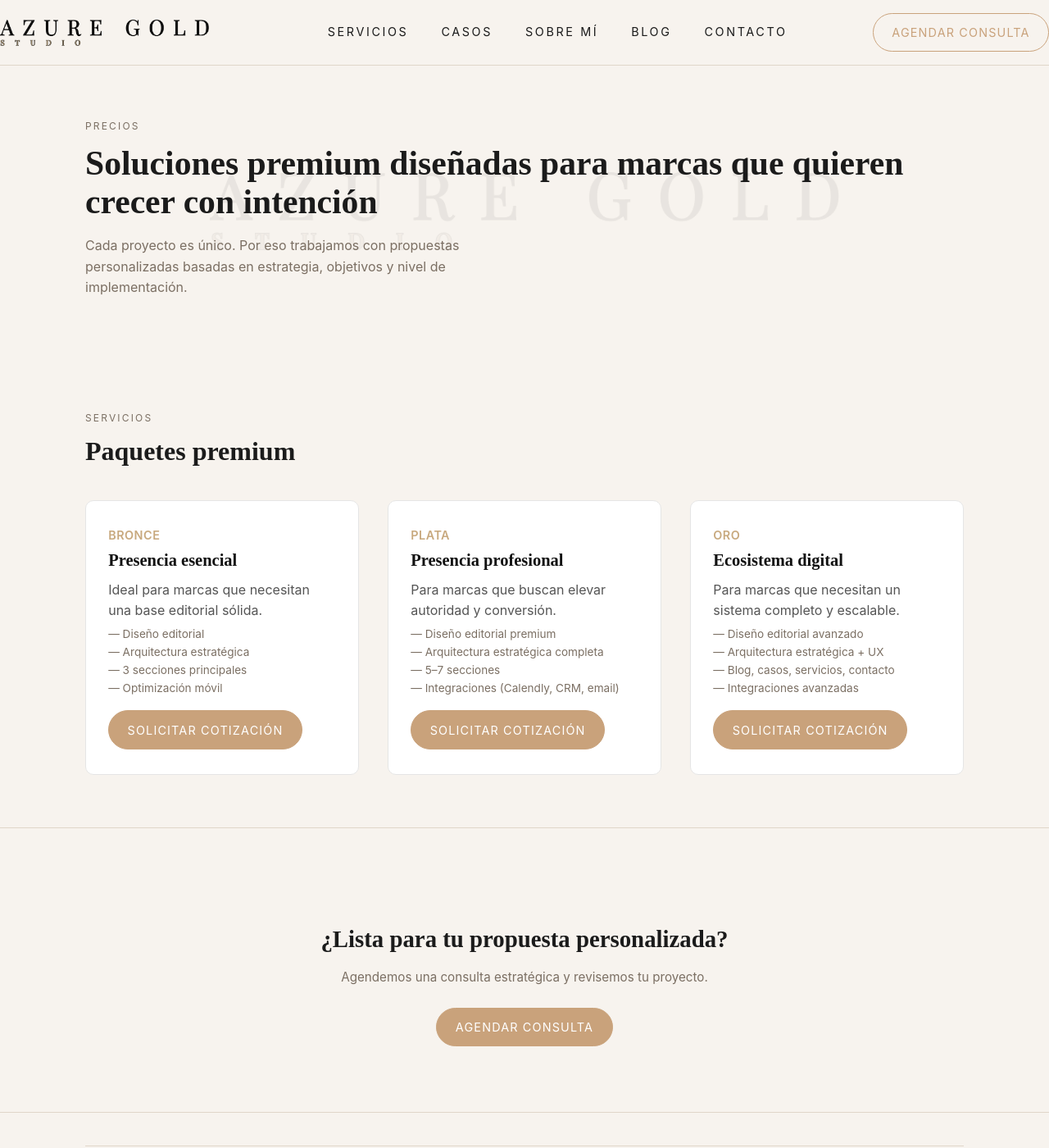
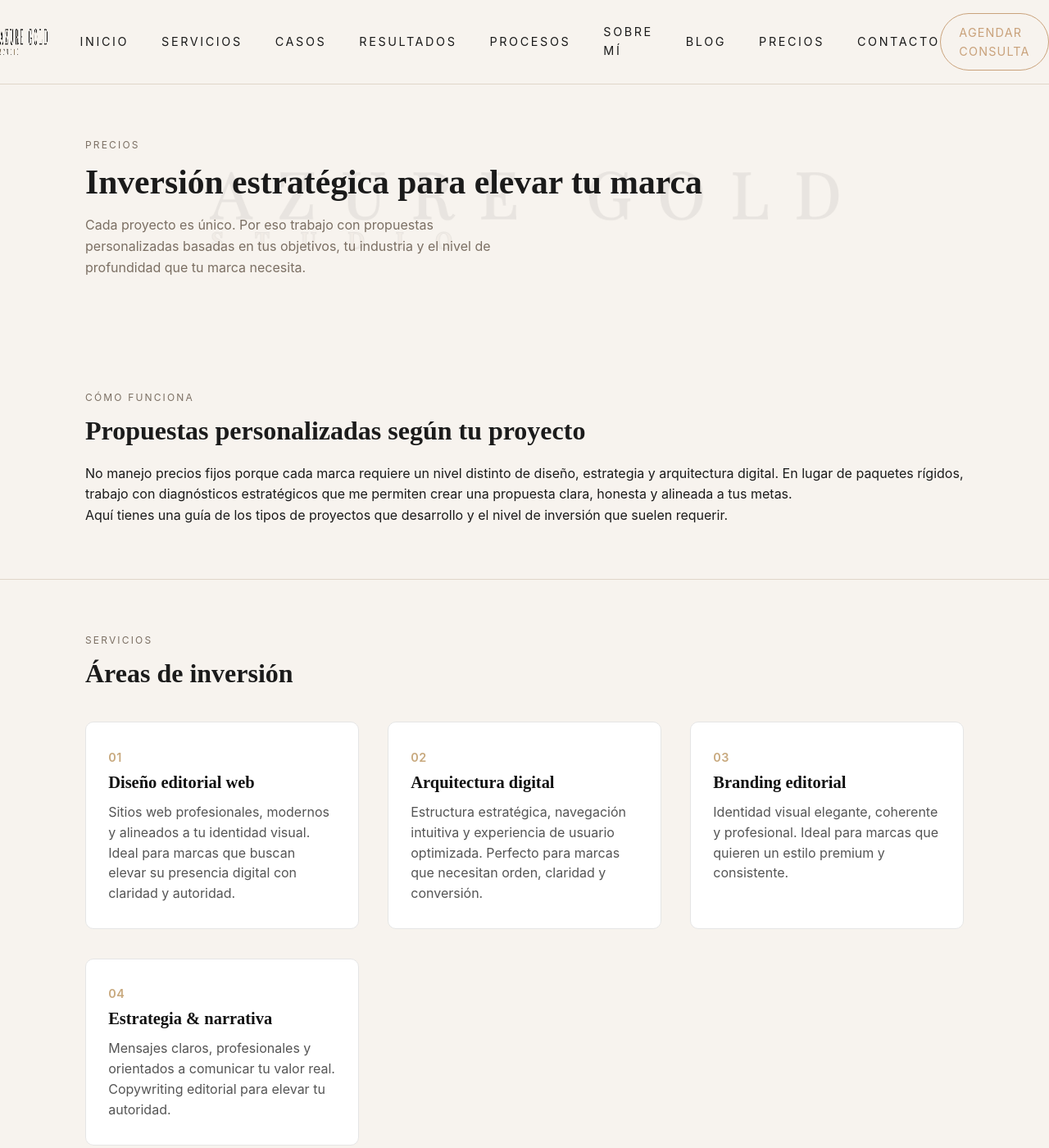
Before and after one commit to jcynay0206/mi_portfolio, a Jekyll site: the page precios/index.html, which Jekyll copies as it is, in a window 1280 px wide and 1400 px high. Shown: the whole window at 82% size. Built offline with Jekyll 4.4.1, drawn with Linux system fonts in a browser that asks for light colours; some of the changed text lies outside the part shown.

Commit message:
Update index.html

```diff
--- a/precios/index.html
+++ b/precios/index.html
@@ -21,10 +21,14 @@
     </a>
 
     <div class="menu-links">
+      <a href="/">Inicio</a>
       <a href="/servicios/">Servicios</a>
       <a href="/casos/">Casos</a>
+      <a href="/resultados/">Resultados</a>
+      <a href="/procesos/">Procesos</a>
       <a href="/sobre-mi/">Sobre mí</a>
       <a href="/blog/">Blog</a>
+      <a href="/precios/">Precios</a>
       <a href="/contacto/">Contacto</a>
     </div>
 
@@ -36,73 +40,88 @@
 <header class="hero hero-watermark fade-in">
   <div class="wrapper">
     <div class="hero-eyebrow">Precios</div>
-    <h1 class="hero-title">Soluciones premium diseñadas para marcas que quieren crecer con intención</h1>
+    <h1 class="hero-title">Inversión estratégica para elevar tu marca</h1>
     <p class="hero-subtitle">
-      Cada proyecto es único. Por eso trabajamos con propuestas personalizadas basadas en estrategia, objetivos y nivel de implementación.
+      Cada proyecto es único. Por eso trabajo con propuestas personalizadas basadas en tus objetivos, tu industria y el nivel de profundidad que tu marca necesita.
     </p>
   </div>
 </header>
 
-<!-- TARJETAS DE PRECIOS -->
+<!-- INTRO -->
+<section>
+  <div class="wrapper">
+    <div class="section-label">Cómo funciona</div>
+    <h2 class="section-title fade-up delay-1">Propuestas personalizadas según tu proyecto</h2>
+
+    <p class="fade-up delay-2">
+      No manejo precios fijos porque cada marca requiere un nivel distinto de diseño, estrategia y arquitectura digital.
+      En lugar de paquetes rígidos, trabajo con diagnósticos estratégicos que me permiten crear una propuesta clara, honesta y alineada a tus metas.
+    </p>
+
+    <p class="fade-up delay-3">
+      Aquí tienes una guía de los tipos de proyectos que desarrollo y el nivel de inversión que suelen requerir.
+    </p>
+  </div>
+</section>
+
+<!-- TARJETAS DE SERVICIOS -->
 <section>
   <div class="wrapper">
     <div class="section-label">Servicios</div>
-    <h2 class="section-title fade-up delay-1">Paquetes premium</h2>
+    <h2 class="section-title fade-up delay-1">Áreas de inversión</h2>
 
-    <div class="cards-3" style="margin-top: 2.5rem;">
+    <div class="cards-grid fade-up delay-2" style="margin-top: 2.5rem;">
 
-      <!-- BRONCE -->
-      <article class="card fade-up delay-1">
-        <div class="card-label">Bronce</div>
-        <h3 class="card-title">Presencia esencial</h3>
-        <p class="card-text">Ideal para marcas que necesitan una base editorial sólida.</p>
-        <ul class="card-list">
-          <li>Diseño editorial</li>
-          <li>Arquitectura estratégica</li>
-          <li>3 secciones principales</li>
-          <li>Optimización móvil</li>
-        </ul>
-        <a href="/calendly/" class="btn" style="margin-top: 1rem;">Solicitar cotización</a>
-      </article>
+      <!-- CARD 1 -->
+      <a class="card">
+        <div class="card-label">01</div>
+        <h3 class="card-title">Diseño editorial web</h3>
+        <p class="card-text">
+          Sitios web profesionales, modernos y alineados a tu identidad visual.
+          Ideal para marcas que buscan elevar su presencia digital con claridad y autoridad.
+        </p>
+      </a>
 
-      <!-- PLATA -->
-      <article class="card fade-up delay-2">
-        <div class="card-label">Plata</div>
-        <h3 class="card-title">Presencia profesional</h3>
-        <p class="card-text">Para marcas que buscan elevar autoridad y conversión.</p>
-        <ul class="card-list">
-          <li>Diseño editorial premium</li>
-          <li>Arquitectura estratégica completa</li>
-          <li>5–7 secciones</li>
-          <li>Integraciones (Calendly, CRM, email)</li>
-        </ul>
-        <a href="/calendly/" class="btn" style="margin-top: 1rem;">Solicitar cotización</a>
-      </article>
+      <!-- CARD 2 -->
+      <a class="card">
+        <div class="card-label">02</div>
+        <h3 class="card-title">Arquitectura digital</h3>
+        <p class="card-text">
+          Estructura estratégica, navegación intuitiva y experiencia de usuario optimizada.
+          Perfecto para marcas que necesitan orden, claridad y conversión.
+        </p>
+      </a>
 
-      <!-- ORO -->
-      <article class="card fade-up delay-3">
-        <div class="card-label">Oro</div>
-        <h3 class="card-title">Ecosistema digital</h3>
-        <p class="card-text">Para marcas que necesitan un sistema completo y escalable.</p>
-        <ul class="card-list">
-          <li>Diseño editorial avanzado</li>
-          <li>Arquitectura estratégica + UX</li>
-          <li>Blog, casos, servicios, contacto</li>
-          <li>Integraciones avanzadas</li>
-        </ul>
-        <a href="/calendly/" class="btn" style="margin-top: 1rem;">Solicitar cotización</a>
-      </article>
+      <!-- CARD 3 -->
+      <a class="card">
+        <div class="card-label">03</div>
+        <h3 class="card-title">Branding editorial</h3>
+        <p class="card-text">
+          Identidad visual elegante, coherente y profesional.
+          Ideal para marcas que quieren un estilo premium y consistente.
+        </p>
+      </a>
+
+      <!-- CARD 4 -->
+      <a class="card">
+        <div class="card-label">04</div>
+        <h3 class="card-title">Estrategia & narrativa</h3>
+        <p class="card-text">
+          Mensajes claros, profesionales y orientados a comunicar tu valor real.
+          Copywriting editorial para elevar tu autoridad.
+        </p>
+      </a>
 
     </div>
   </div>
 </section>
 
-<!-- CTA FINAL -->
+<!-- CTA -->
 <section class="fade-in delay-2">
   <div class="wrapper cta-final">
-    <h2>¿Lista para tu propuesta personalizada?</h2>
-    <p>Agendemos una consulta estratégica y revisemos tu proyecto.</p>
-    <a href="/calendly/" class="btn">Agendar consulta</a>
+    <h2>¿Lista para recibir tu propuesta personalizada?</h2>
+    <p>Agendemos una consulta estratégica para evaluar tu proyecto y definir la inversión ideal.</p>
+    <a href="/calendly/" class="btn">Solicitar cotización</a>
   </div>
 </section>
 
@@ -122,6 +141,7 @@
           <li><a href="/casos/">Casos</a></li>
           <li><a href="/sobre-mi/">Sobre mí</a></li>
           <li><a href="/blog/">Blog</a></li>
+          <li><a href="/precios/">Precios</a></li>
           <li><a href="/contacto/">Contacto</a></li>
         </ul>
       </div>
```
